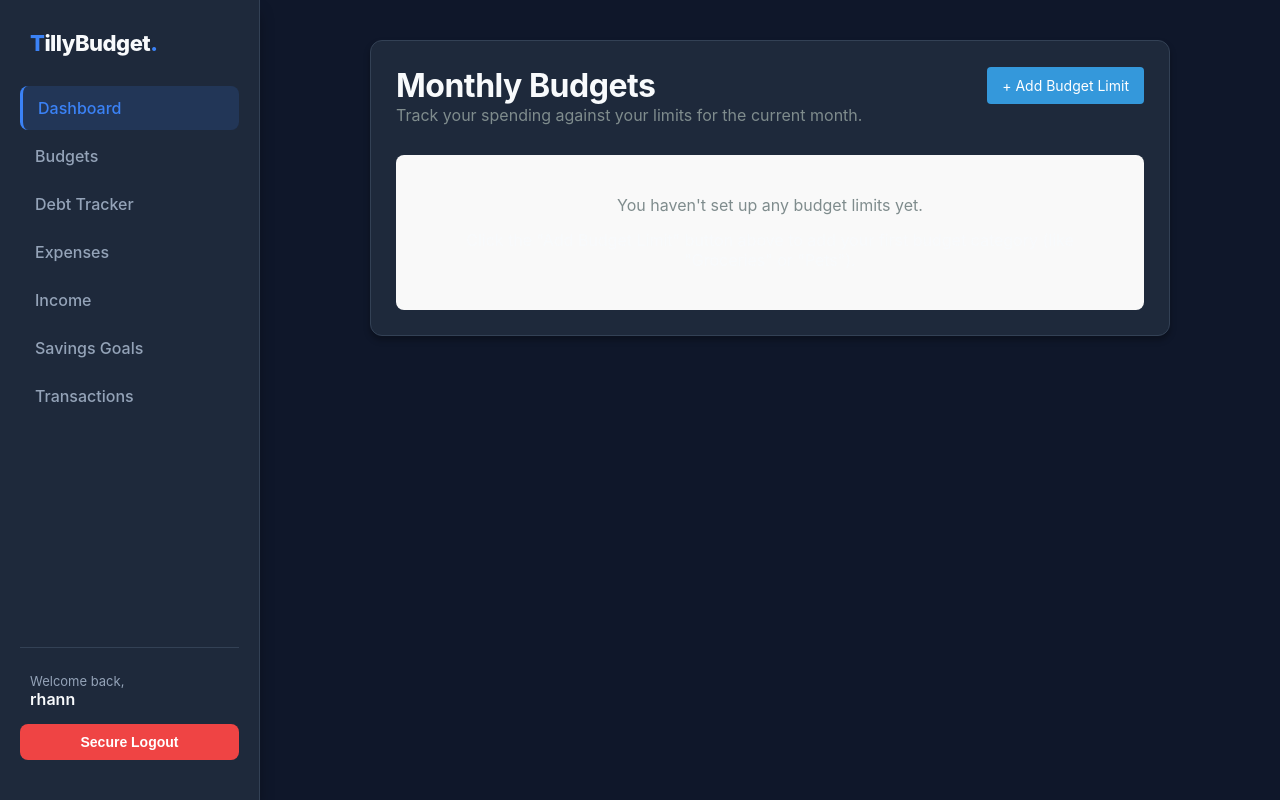
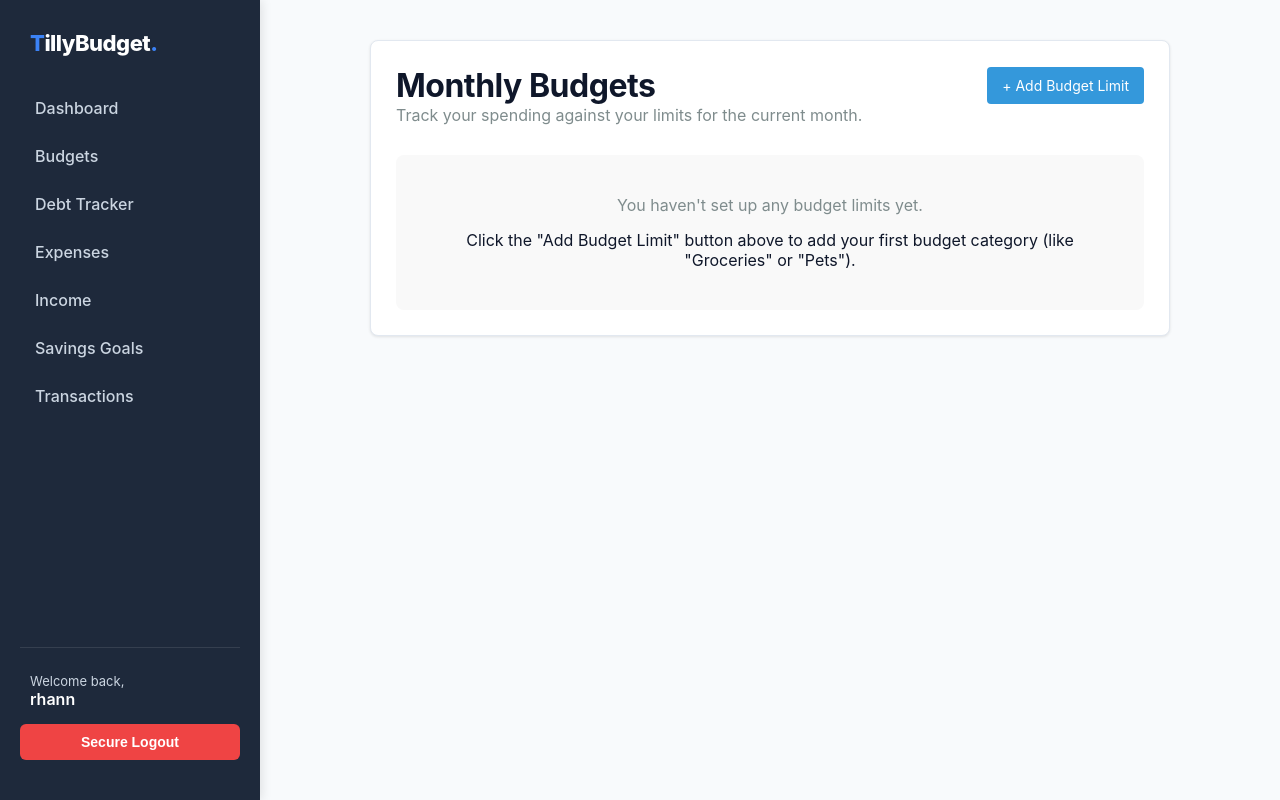
Before and after one commit to rhannemanakins-cmd/vaultic, a Django app: page /budgets/ in a window 1280 px wide. Run offline with Django 5.2, Linux system fonts and the light colour scheme; a user stored in the database is signed in; data that the repository does not hold is empty.

Commit message:
Revert UI to the OG light theme with dark sidebar

```diff
--- a/finances/templates/finances/base.html
+++ b/finances/templates/finances/base.html
@@ -11,28 +11,30 @@
 
     <style>
         /* ==========================================
-           1. THE DESIGN SYSTEM (Midnight & Sapphire)
+           1. THE DESIGN SYSTEM (The OG Vaultic Theme)
            ========================================== */
-:root {
-    /* Brand Accent */
-    --brand-primary: #3B82F6;   /* The vibrant sapphire blue (Dashboard icon, 2.5% text) */
+        :root {
+            /* Brand */
+            --brand-primary: #3b82f6;   /* Classic Vaultic Blue */
 
-    /* Backgrounds */
-    --bg-main: #0F172A;         /* The deepest midnight (Main content area background) */
-    --bg-card: #1E293B;         /* The lighter slate (Sidebar and the "Total Balance" card) */
+            /* Backgrounds */
+            --bg-sidebar: #1e293b;      /* Original Dark Slate Sidebar */
+            --bg-main: #f8fafc;         /* Clean off-white main background */
+            --bg-card: #ffffff;         /* Pure white cards */
 
-    /* Typography */
-    --text-main: #F8FAFC;       /* Pure, crisp white for headers and amounts */
-    --text-light: #94A3B8;      /* Muted gray-blue for subtitles and table headers */
+            /* Typography */
+            --text-sidebar: #ffffff;    /* White text for sidebar */
+            --text-main: #0f172a;       /* Dark text for readability */
+            --text-light: #64748b;      /* Standard gray for subtitles */
 
-    /* Accents & UI */
-    --border-color: #334155;    /* Subtle line below "Recent Transactions" headers */
-    --brand-danger: #EF4444;
-    --brand-success: #10B981;
-    --shadow-sm: 0 4px 6px rgba(0, 0, 0, 0.3);
-    --shadow-md: 0 10px 15px -3px rgba(0, 0, 0, 0.4);
-    --radius: 12px;
-}
+            /* Accents */
+            --border-color: #e2e8f0;    /* Original light gray borders */
+            --brand-danger: #ef4444;
+            --brand-success: #10b981;
+            --shadow-sm: 0 1px 3px rgba(0,0,0,0.1);
+            --shadow-md: 0 4px 6px -1px rgba(0,0,0,0.1);
+            --radius: 8px;
+        }
 
         /* ==========================================
            2. GLOBAL RESETS
@@ -55,37 +57,31 @@
            ========================================== */
         nav {
             width: 260px;
-            background: var(--bg-card);
-            color: var(--text-main);
+            background: var(--bg-sidebar);
+            color: var(--text-sidebar);
             padding: 30px 20px;
             display: flex;
             flex-direction: column;
-            box-shadow: var(--shadow-md);
+            box-shadow: 2px 0 10px rgba(0,0,0,0.1);
             z-index: 10;
-            border-right: 1px solid var(--border-color);
         }
 
         nav a {
-            color: var(--text-light);
+            color: #cbd5e1; /* Slightly muted white for links */
             display: block;
             padding: 12px 15px;
             text-decoration: none;
-            border-radius: 8px;
+            border-radius: var(--radius);
             font-weight: 500;
             transition: all 0.2s ease;
             margin-bottom: 4px;
         }
 
         nav a:hover {
-            background: rgba(59, 130, 246, 0.1); /* Subtle blue tint */
-            color: var(--brand-primary);
+            background: rgba(255, 255, 255, 0.1);
+            color: var(--text-sidebar);
             transform: translateX(4px);
         }
-        .nav-link-active {
-    background: rgba(59, 130, 246, 0.15); /* 15% opacity of the Sapphire Blue */
-    color: var(--brand-primary);
-    border-left: 3px solid var(--brand-primary); /* Optional: adds a nice left edge */
-}
 
         /* ==========================================
            4. MAIN CONTENT & CARDS
@@ -106,8 +102,12 @@
             transition: transform 0.2s ease;
         }
 
+        .card:hover {
+            box-shadow: var(--shadow-md);
+        }
+
         /* ==========================================
-           5. FORMS & BUTTONS (Fixed with Hover States)
+           5. FORMS & BUTTONS
            ========================================== */
         input, select {
             width: 100%;
@@ -117,7 +117,7 @@
             font-family: 'Inter', sans-serif;
             margin-top: 4px;
             margin-bottom: 16px;
-            background: var(--bg-main);
+            background: var(--bg-card);
             color: var(--text-main);
             transition: border-color 0.2s, box-shadow 0.2s;
         }
@@ -129,11 +129,10 @@
         }
 
         /* Base Button Styles */
-    /* Base Button Styles */
         .btn {
             display: inline-block;
             padding: 10px 18px;
-            border-radius: 8px;
+            border-radius: 6px;
             text-decoration: none;
             font-weight: 600;
             font-size: 14px;
@@ -143,31 +142,29 @@
             text-align: center;
         }
 
-        /* The Sapphire Primary Button (+ Quick Add) */
+        /* The Original Primary Button */
         .btn-primary {
             background: var(--brand-primary);
-            color: #FFFFFF;
-            box-shadow: 0 4px 6px rgba(59, 130, 246, 0.2);
+            color: white;
+            box-shadow: 0 2px 4px rgba(59, 130, 246, 0.3);
         }
         .btn-primary:hover {
-            background: #2563EB; /* Slightly darker sapphire */
+            background: #2563EB;
             transform: translateY(-1px);
         }
 
-        /* The Ghost Outline Button (Download CSV & Pagination) */
+        /* The Original Outline Button */
         .btn-outline {
-            background: transparent;
-            color: var(--text-light); /* Muted text so it doesn't distract */
-            border: 1px solid var(--border-color);
+            background: var(--bg-card);
+            color: var(--text-main);
+            border: 1px solid #cbd5e1;
         }
         .btn-outline:hover {
-            background: rgba(255, 255, 255, 0.05); /* Very subtle light wash */
-            color: var(--text-main); /* Text lights up white on hover */
-            border-color: #475569; /* Border gets slightly brighter */
+            background: #f1f5f9;
         }
 
         /* Sidebar Auth Buttons */
-        .auth-section { margin-top: auto; padding-top: 25px; border-top: 1px solid var(--border-color); }
+        .auth-section { margin-top: auto; padding-top: 25px; border-top: 1px solid rgba(255,255,255,0.1); }
         .btn-success { background: var(--brand-success); color: white; }
         .btn-danger { background: var(--brand-danger); color: white; }
         .btn-success:hover { background: #059669; }
@@ -178,10 +175,10 @@
 <body>
     <nav>
         <div>
-            <h2 style="font-size: 22px; font-weight: 800; letter-spacing: -0.5px; margin-top: 0; margin-bottom: 30px; color: var(--text-main); padding-left: 10px;">
+            <h2 style="font-size: 22px; font-weight: 800; letter-spacing: -0.5px; margin-top: 0; margin-bottom: 30px; color: var(--text-sidebar); padding-left: 10px;">
                 <span style="color: var(--brand-primary);">T</span>illyBudget<span style="color: var(--brand-primary);">.</span>
             </h2>
-            <a href="{% url 'dashboard' %}" class="nav-link-active">Dashboard</a>
+            <a href="{% url 'dashboard' %}">Dashboard</a>
             <a href="{% url 'budgets' %}">Budgets</a>
             <a href="{% url 'debts' %}">Debt Tracker</a>
             <a href="{% url 'expenses' %}">Expenses</a>
@@ -192,8 +189,8 @@
 
         <div class="auth-section">
             {% if user.is_authenticated %}
-                <p style="color: var(--text-light); font-size: 13px; margin-bottom: 15px; padding-left: 10px;">
-                    Welcome back,<br><span style="color: var(--text-main); font-size: 16px; font-weight: 600;">{{ user.userprofile.preferred_name|default:user.username }}</span>
+                <p style="color: #cbd5e1; font-size: 13px; margin-bottom: 15px; padding-left: 10px;">
+                    Welcome back,<br><span style="color: var(--text-sidebar); font-size: 16px; font-weight: 600;">{{ user.userprofile.preferred_name|default:user.username }}</span>
                 </p>
                 <form method="post" action="{% url 'logout' %}">
                     {% csrf_token %}
```
